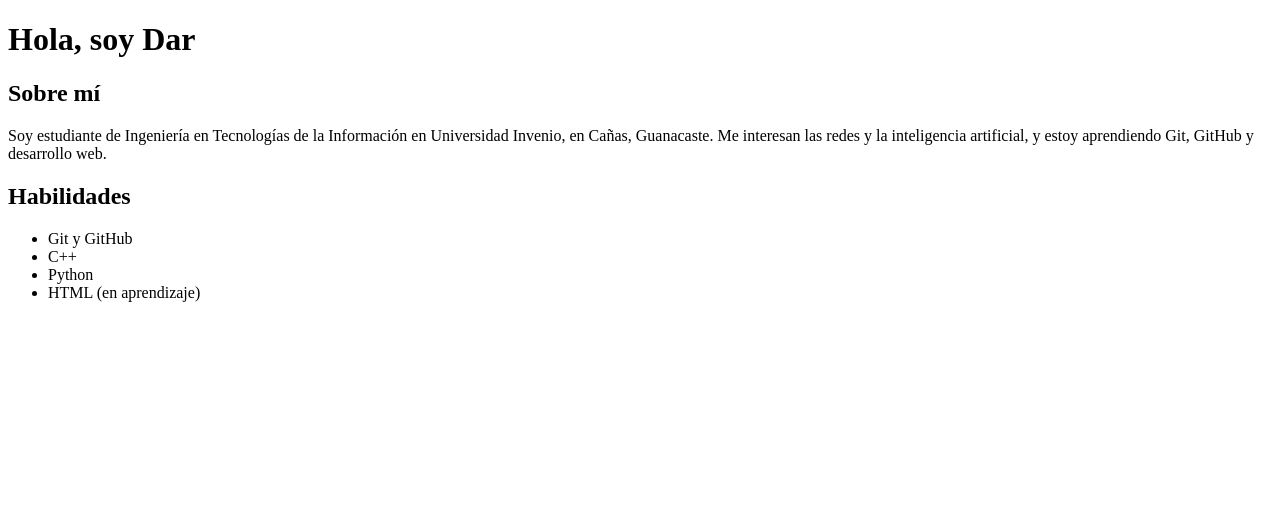
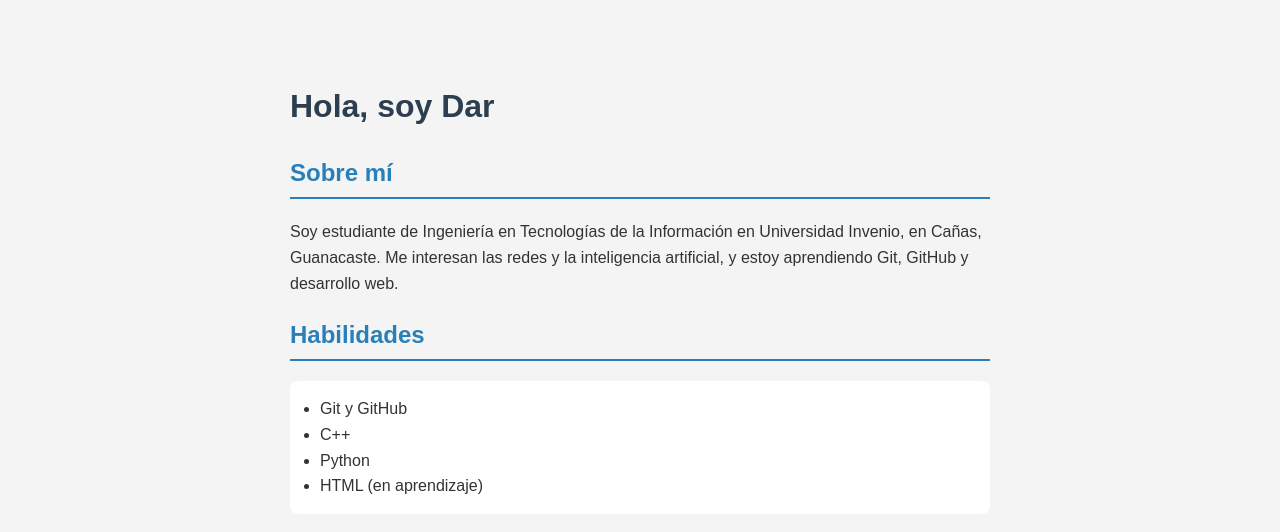
Before and after one commit to darleyy/aprendiendo-git, a plain HTML site: page index.html in a window 1280 px wide. Drawn offline with Linux system fonts and the light colour scheme.

Commit message:
Agrego estilos con CSS

```diff
--- a/index.html
+++ b/index.html
@@ -1,6 +1,7 @@
 <!DOCTYPE html>
 <html>
 <head>
+        <link rel="stylesheet" href="style.css">
     <title>Mi página</title>
 </head>
 <body>
--- /dev/null
+++ b/style.css
@@ -0,0 +1,25 @@
+body {
+    font-family: Arial, sans-serif;
+    background-color: #f4f4f4;
+    color: #333;
+    max-width: 700px;
+    margin: 40px auto;
+    padding: 20px;
+    line-height: 1.6;
+}
+
+h1 {
+    color: #2c3e50;
+}
+
+h2 {
+    color: #2980b9;
+    border-bottom: 2px solid #2980b9;
+    padding-bottom: 5px;
+}
+
+ul {
+    background-color: white;
+    padding: 15px 30px;
+    border-radius: 8px;
+}
```
